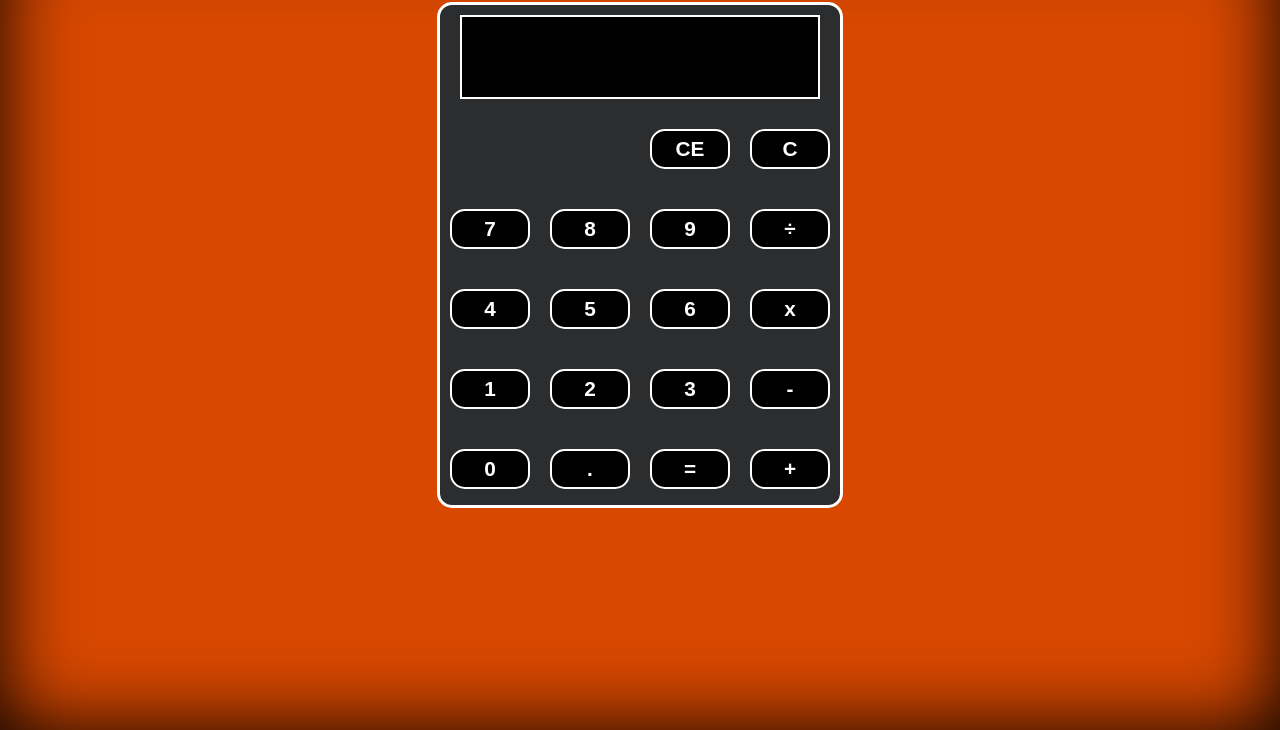
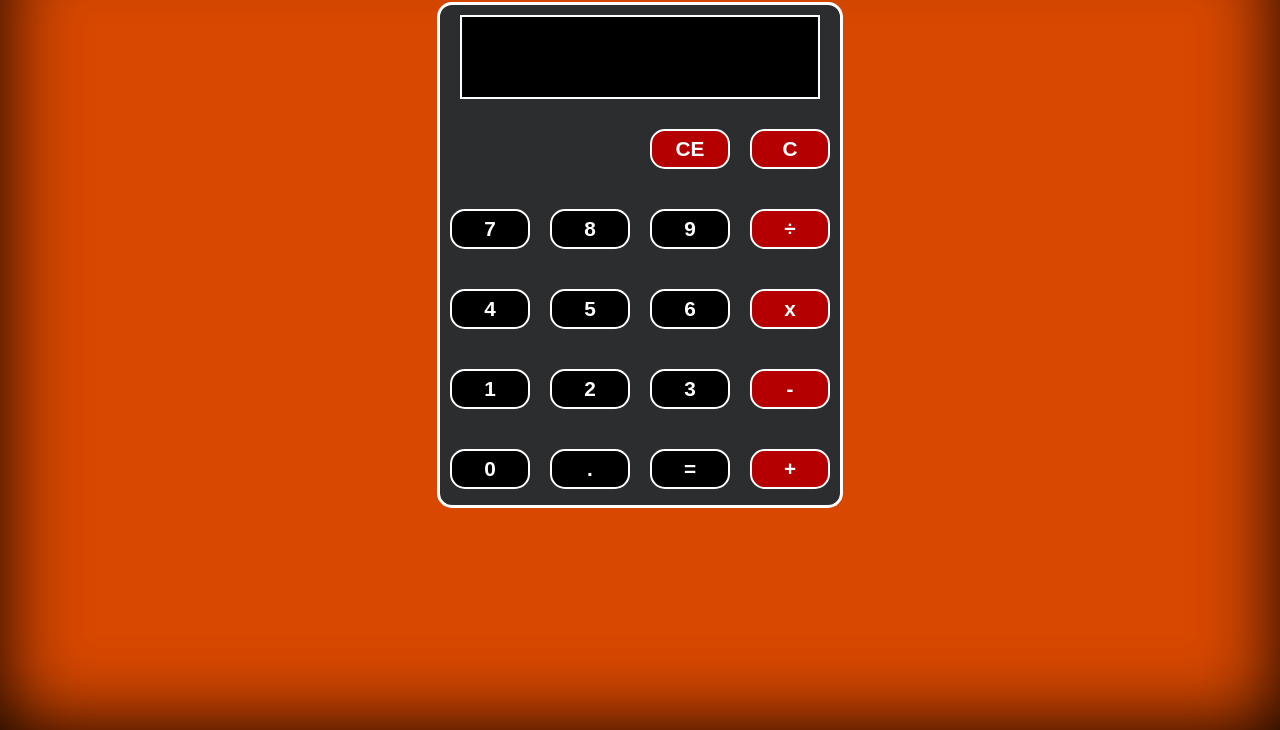
Before and after one commit to Yavuz1997/calculator, a plain HTML site: page index.html in a window 1280 px wide. Shown: the part 70-800 px from the top of the page. Drawn offline with Linux system fonts and the light colour scheme.

Commit message:
color changes

```diff
--- a/css/main.css
+++ b/css/main.css
@@ -99,3 +99,7 @@ button:active{
     width:160px;
     margin: 20px 20px;
 }
+
+.red{
+    background-color: rgb(180, 0, 0);
+}
--- a/index.html
+++ b/index.html
@@ -17,24 +17,24 @@
             <p id="result" class="display"></p>
         </div>
         <p id="emptySpot" class="calcButton"></p>
-        <button id="delete" class="calcButton">CE</button>
-        <button id="clear" class="calcButton">C</button>
+        <button id="delete" class="calcButton red">CE</button>
+        <button id="clear" class="calcButton red">C</button>
         <button id="seven" class="calcButton">7</button>
         <button id="eight" class="calcButton">8</button>
         <button id="nine" class="calcButton">9</button>
-        <button id="divide" class="calcButton">&#247</button>
+        <button id="divide" class="calcButton red">&#247</button>
         <button id="four" class="calcButton">4</button>
         <button id="five" class="calcButton">5</button>
         <button id="six" class="calcButton">6</button>
-        <button id="multiply" class="calcButton">x</button>
+        <button id="multiply" class="calcButton red">x</button>
         <button id="one" class="calcButton">1</button>
         <button id="two" class="calcButton">2</button>
         <button id="three" class="calcButton">3</button>
-        <button id="subtract" class="calcButton">-</button>
+        <button id="subtract" class="calcButton red">-</button>
         <button id="zero" class="calcButton">0</button>
         <button id="decimal" class="calcButton">.</button>
         <button id="equals" class="calcButton">=</button>
-        <button id="add" class="calcButton">+</button>
+        <button id="add" class="calcButton red">+</button>
     </div>
 
 
```
